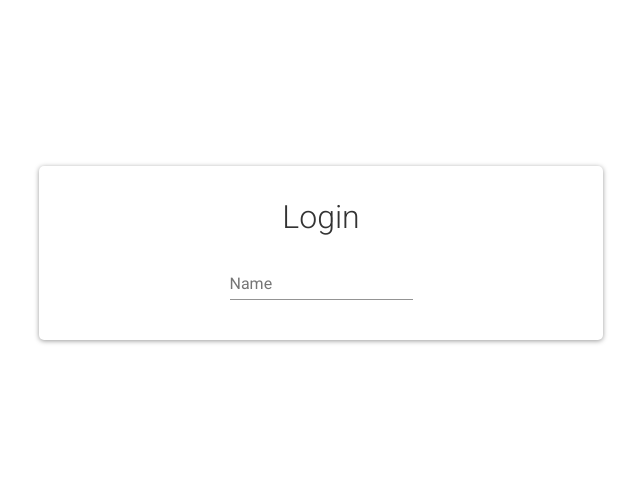
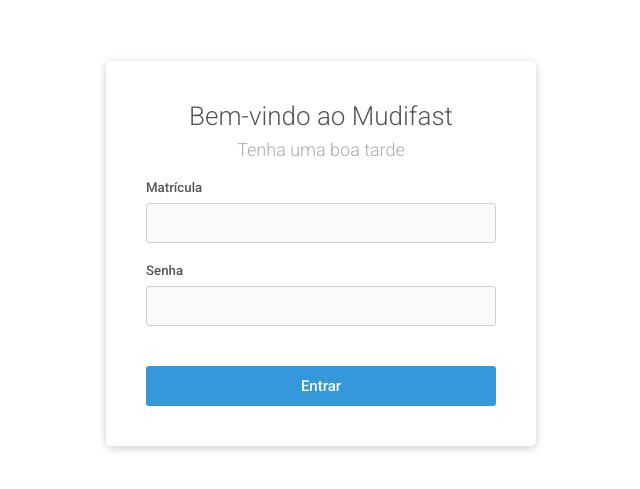
Before and after one commit to gfgabrielfranca/mudifast, a React (Create React App) app: page / in a window 1280 px wide. Shown: the part 147-636 px from the top of the page, without its empty margins (319-959 px from the left). Built offline with nearby package versions, Linux system fonts and the light colour scheme.

Commit message:
Construindo login

```diff
--- a/src/components/login/Login.css
+++ b/src/components/login/Login.css
@@ -4,20 +4,80 @@
     height: 100vh;
     justify-content: center;
     align-items: center;
-
 }
 
-.Login > div {
+.Login form {
     display: flex;
-    padding: 32px;
-    width: 500px;
-    box-shadow: 0 1px 5px 0 rgba(0, 0, 0, .4);
+    width: 350px;
+    padding: 40px;
     border-radius: 5px;
+    box-shadow: 0 2px 10px 0 rgba(0,0,0,.2);
     flex-direction: column;
     align-items: center;
 }
 
-.Login > div > h1 {
+.Login form > h1 {
+    font-size: 26px;
     font-weight: 300;
-    color: #333;
+    color: #555;
+    margin-bottom: 8px;
 }
+
+.Login form > p {
+    font-size: 18px;
+    font-weight: 300;
+    color: #aaa;
+}
+
+.Login form > div {
+    width: 100%;
+    margin-top: 20px;
+}
+
+.Login .input {
+    margin-bottom: 20px;
+}
+
+.Login .input > h5 {
+    color: #555;
+    font-weight: 500;
+    margin-bottom: 8px;
+}
+
+.Login .input > input {
+    width: calc(100% - 22px);
+    height: 18px;
+    padding: 10px;
+    border: 1px solid #d0d0d0;
+    border-radius: 3px;
+    transition:border .15s ease;
+    outline: none;
+    background-color: #fafafa;
+}
+
+.Login .input > input:hover {
+    border-color: #aaa;
+}
+
+.Login .input > input:focus {
+    border-color: #3498db;
+}
+
+.Login form > div button {
+    width: 100%;
+    height: 40px;
+    margin-top: 20px;
+    border: none;
+    font-size: 15px;
+    font-weight: 500;
+    border-radius: 3px;
+    transition: background-color .17s ease;
+    background-color: #3498db;
+    color: white;
+    cursor: pointer;
+    outline: none;
+}
+
+.Login form > div button:hover {
+    background-color: #2980b9;
+}
--- a/src/components/login/Login.js
+++ b/src/components/login/Login.js
@@ -1,22 +1,42 @@
 import React, { Component } from 'react';
 import './Login.css';
 
-import TextField from '@material-ui/core/TextField';
-
 class App extends Component {
   render() {
+    const hour = new Date().getHours()
+    let period = ""
+
+    if ((hour >= 0 && hour < 5) || (hour >= 18 && hour <= 23)) {
+      period = "uma boa noite"
+    }
+
+    else if (hour >= 5 && hour <= 11) {
+      period = "um bom dia"
+    }
+
+    else if (hour >= 12 && hour < 18) {
+      period = "uma boa tarde"
+    }
+
     return (
       <div className="Login">
-        <div>
-          <h1>Login</h1>
-          <form>
-            <TextField
-              id="standard-name"
-              label="Name"
-              margin="normal"/>
+        <form>
+          <h1>Bem-vindo ao Mudifast</h1>
+          <p>Tenha {period}</p>
 
-          </form>
-        </div>
+          <div>
+            <div className="input">
+              <h5>Matrícula</h5>
+              <input type="text"/>
+            </div>
+            <div className="input">
+              <h5>Senha</h5>
+              <input type="text"/>
+            </div>
+
+            <button>Entrar</button>
+          </div>
+        </form>
       </div>
     );
   }
```
